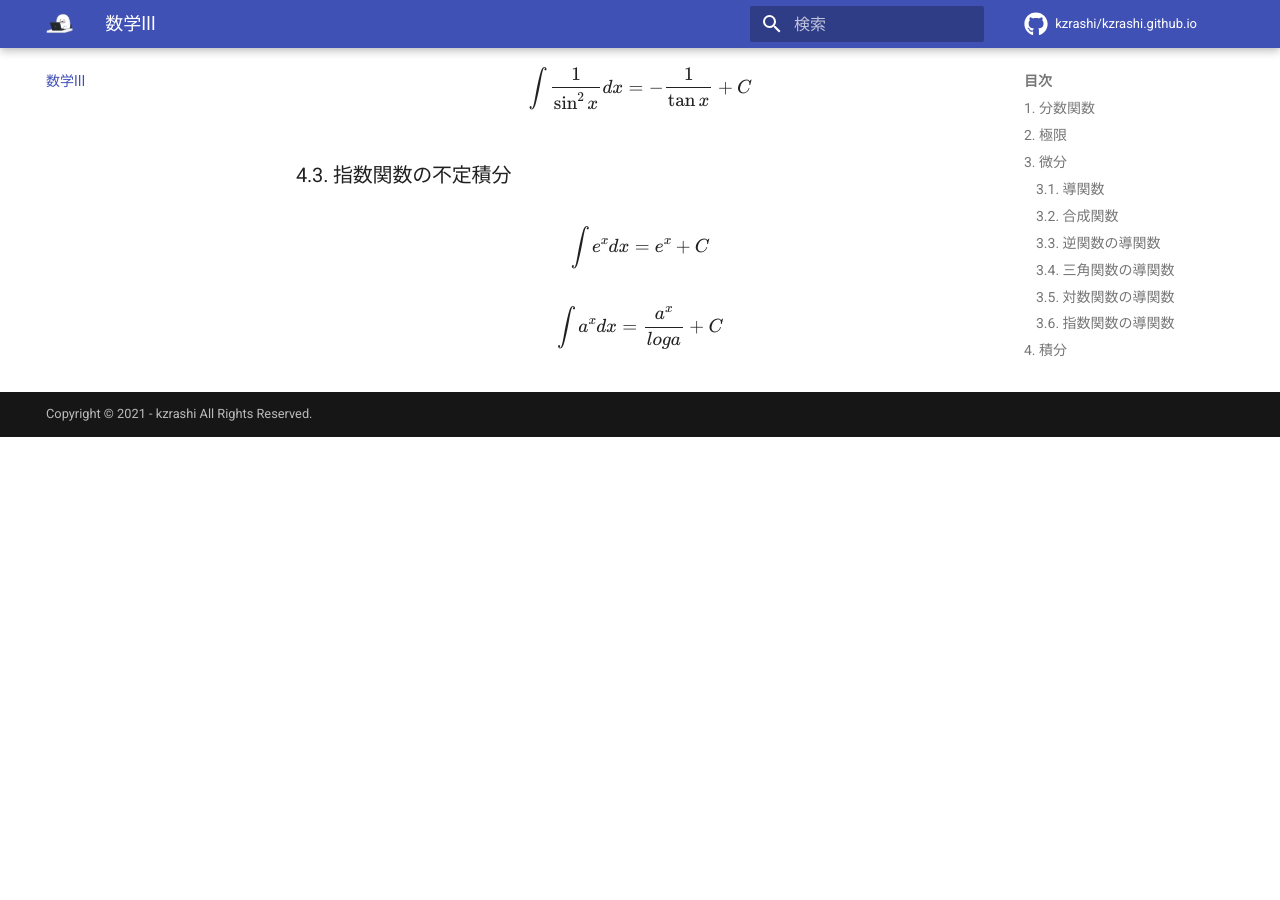
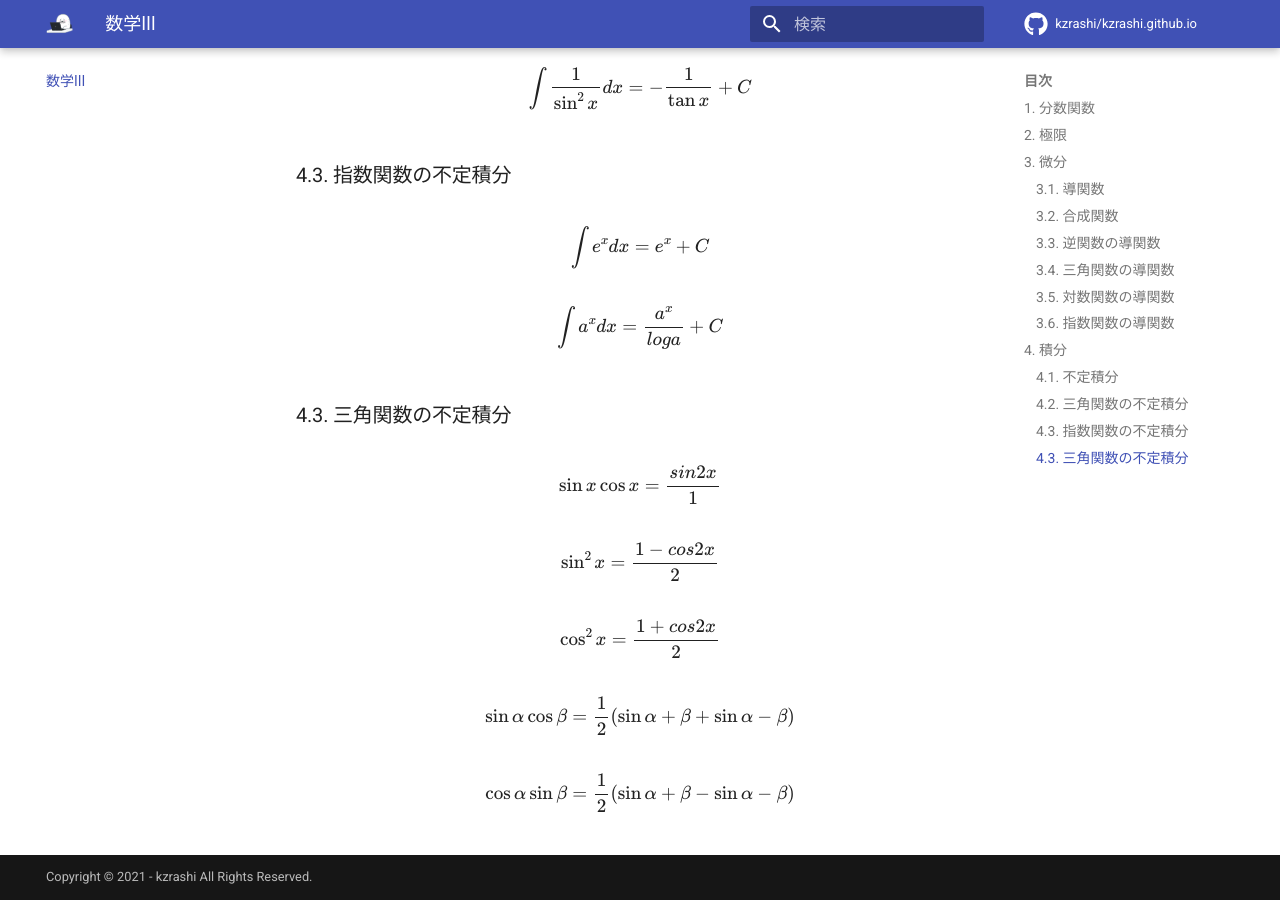
Before and after one commit to kzrashi/kzrashi.github.io, an MkDocs documentation site: the page built from docs/11_math3.md, in a window 1280 px wide and 900 px high, scrolled down 5324 px. Built offline with MkDocs 1.6.1 and Material for MkDocs 9.7.7, drawn with Linux system fonts in a browser that asks for light colours; comment, search, counter and statistics services are not loaded; before the commit the page ends 5761 px from its top, so only the background shows below that.

Commit message:
add Trigonometric function

```diff
--- a/docs/11_math3.md
+++ b/docs/11_math3.md
@@ -264,6 +264,30 @@ $$
 \int e^{x}dx = e^{x} + C
 $$
 
+
 $$
 \int a^{x}dx = \frac{a^{x}}{log{a}} + C
 $$
+
+### 4.3. 三角関数の不定積分
+
+$$
+\sin{x} \cos{x} = \frac{sin2x}{1}
+$$
+
+$$
+\sin^{2}{x} = \frac{1 - cos2x}{2}
+$$
+
+$$
+\cos^{2}{x} = \frac{1 + cos2x}{2}
+$$
+
+
+$$
+\sin{\alpha} \cos{\beta} = \frac{1}{2}(\sin{\alpha + \beta} + \sin{\alpha - \beta})
+$$
+
+$$
+\cos{\alpha} \sin{\beta} = \frac{1}{2}(\sin{\alpha + \beta} - \sin{\alpha - \beta})
+$$
```
Also changed, not shown: docs/11_math2.md (+9 -0 lines).
